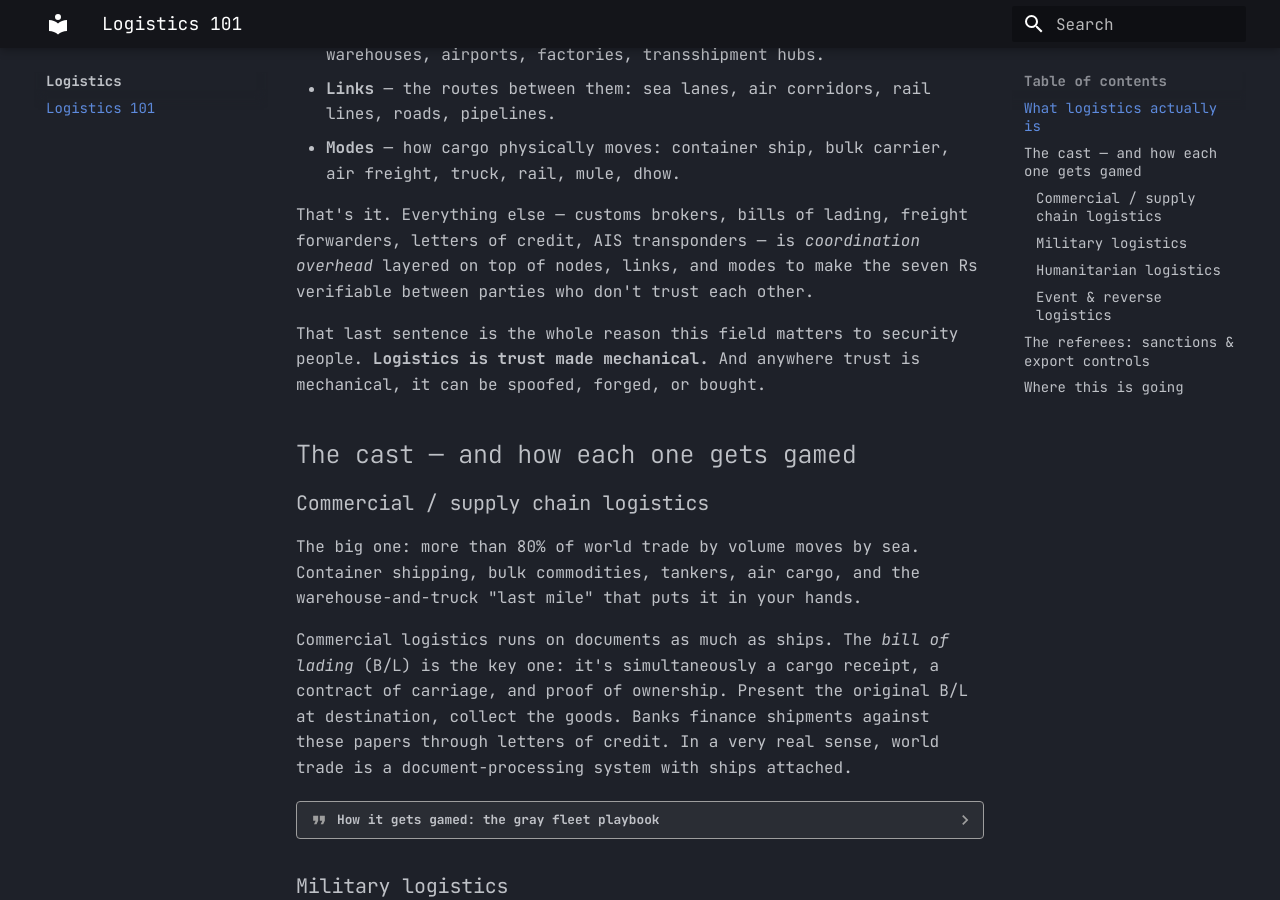
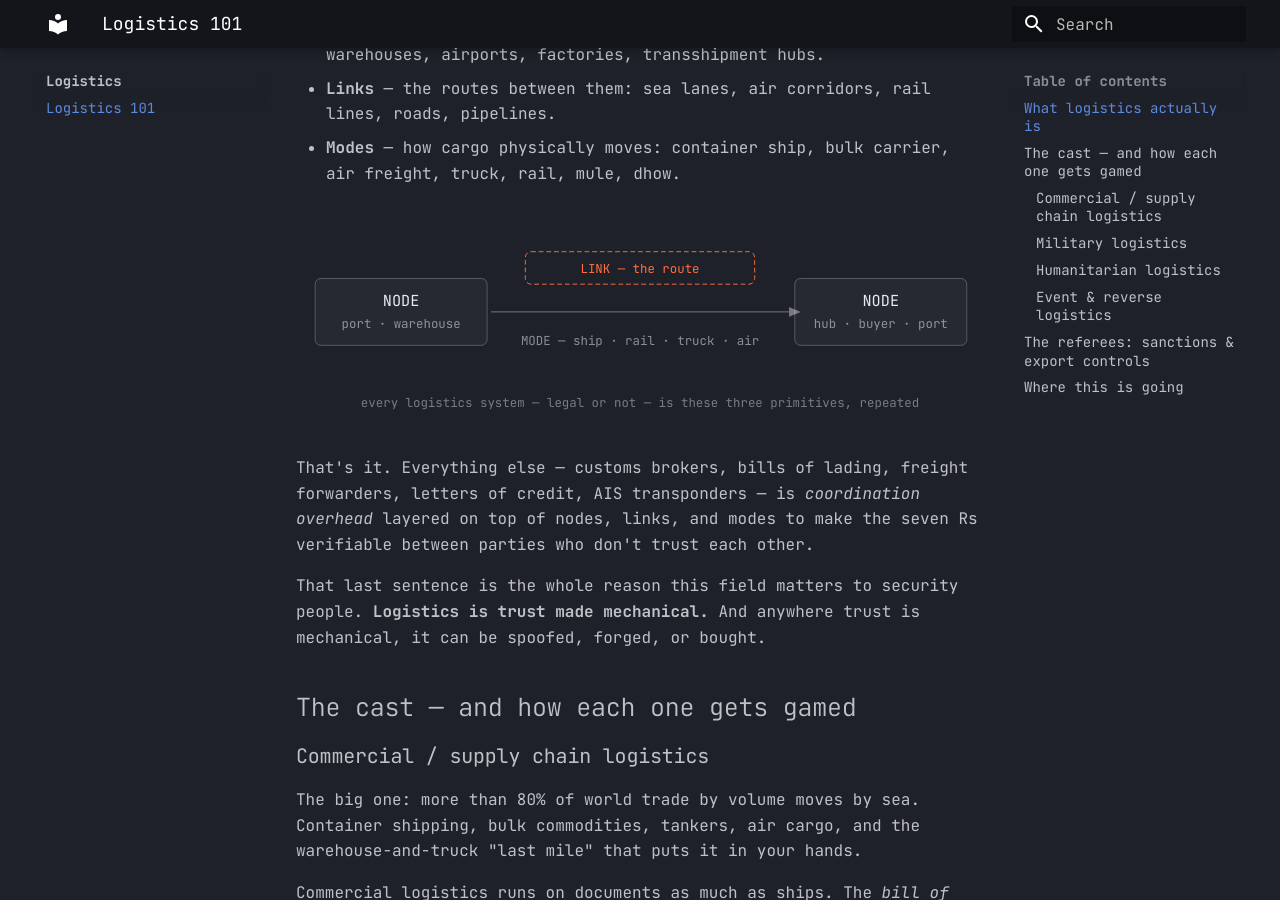
Before and after one commit to BlackHillsBxNord/blog, an MkDocs documentation site: the page built from docs/logistics/logistics-101.md, in a window 1280 px wide and 900 px high, scrolled down 816 px. Built offline with MkDocs 1.6.1 and Material for MkDocs 9.7.7, drawn with Linux system fonts in a browser that asks for light colours.

Commit message:
content: nodes/links/modes diagram in Logistics 101
Co-Authored-By: Claude Code <noreply@anthropic.com>

```diff
--- a/docs/logistics/logistics-101.md
+++ b/docs/logistics/logistics-101.md
@@ -20,6 +20,23 @@ Every logistics system, from Amazon to a sanctions-evasion network, decomposes i
 - **Nodes** — fixed points where cargo rests or changes hands: ports, warehouses, airports, factories, transshipment hubs.
 - **Links** — the routes between them: sea lanes, air corridors, rail lines, roads, pipelines.
 - **Modes** — how cargo physically moves: container ship, bulk carrier, air freight, truck, rail, mule, dhow.
+
+<svg viewBox="0 0 720 240" width="100%" role="img" aria-label="Nodes, links, and modes — the three primitives of any logistics system" style="max-width:720px">
+  <g font-family="JetBrains Mono, monospace" text-anchor="middle">
+    <rect x="20" y="80" width="180" height="70" rx="6" fill="rgba(255,255,255,0.04)" stroke="rgba(255,255,255,0.25)"/>
+    <text x="110" y="109" fill="#e6e9ee" font-size="16">NODE</text>
+    <text x="110" y="132" fill="rgba(230,233,238,0.55)" font-size="13">port · warehouse</text>
+    <line x1="204" y1="115" x2="516" y2="115" stroke="rgba(255,255,255,0.4)"/>
+    <polygon points="516,110 528,115 516,120" fill="rgba(255,255,255,0.4)"/>
+    <rect x="240" y="52" width="240" height="34" rx="6" fill="none" stroke="#ff6e40" stroke-dasharray="5 3"/>
+    <text x="360" y="74" fill="#ff6e40" font-size="13">LINK — the route</text>
+    <text x="360" y="150" fill="rgba(230,233,238,0.55)" font-size="13">MODE — ship · rail · truck · air</text>
+    <rect x="522" y="80" width="180" height="70" rx="6" fill="rgba(255,255,255,0.04)" stroke="rgba(255,255,255,0.25)"/>
+    <text x="612" y="109" fill="#e6e9ee" font-size="16">NODE</text>
+    <text x="612" y="132" fill="rgba(230,233,238,0.55)" font-size="13">hub · buyer · port</text>
+    <text x="360" y="215" fill="rgba(230,233,238,0.45)" font-size="13">every logistics system — legal or not — is these three primitives, repeated</text>
+  </g>
+</svg>
 
 That's it. Everything else — customs brokers, bills of lading, freight forwarders, letters of credit, AIS transponders — is *coordination overhead* layered on top of nodes, links, and modes to make the seven Rs verifiable between parties who don't trust each other.
 
```
